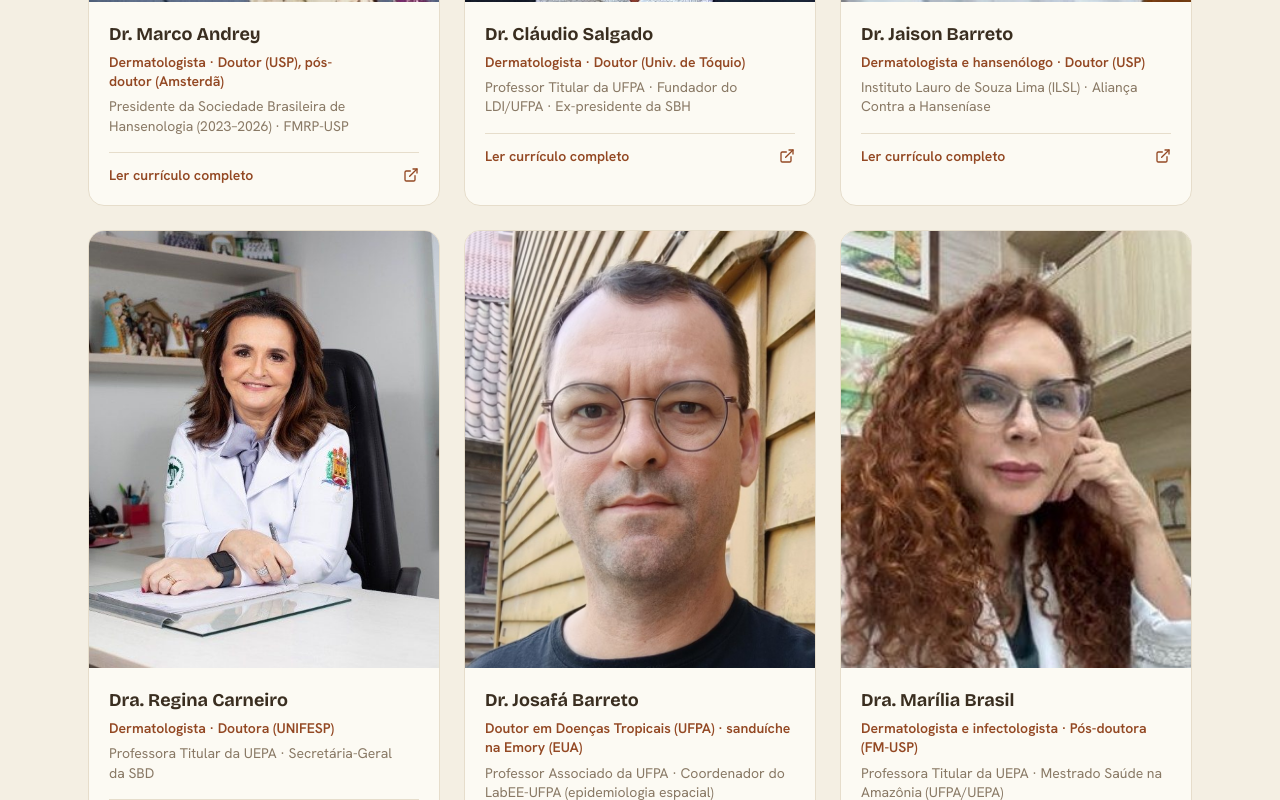
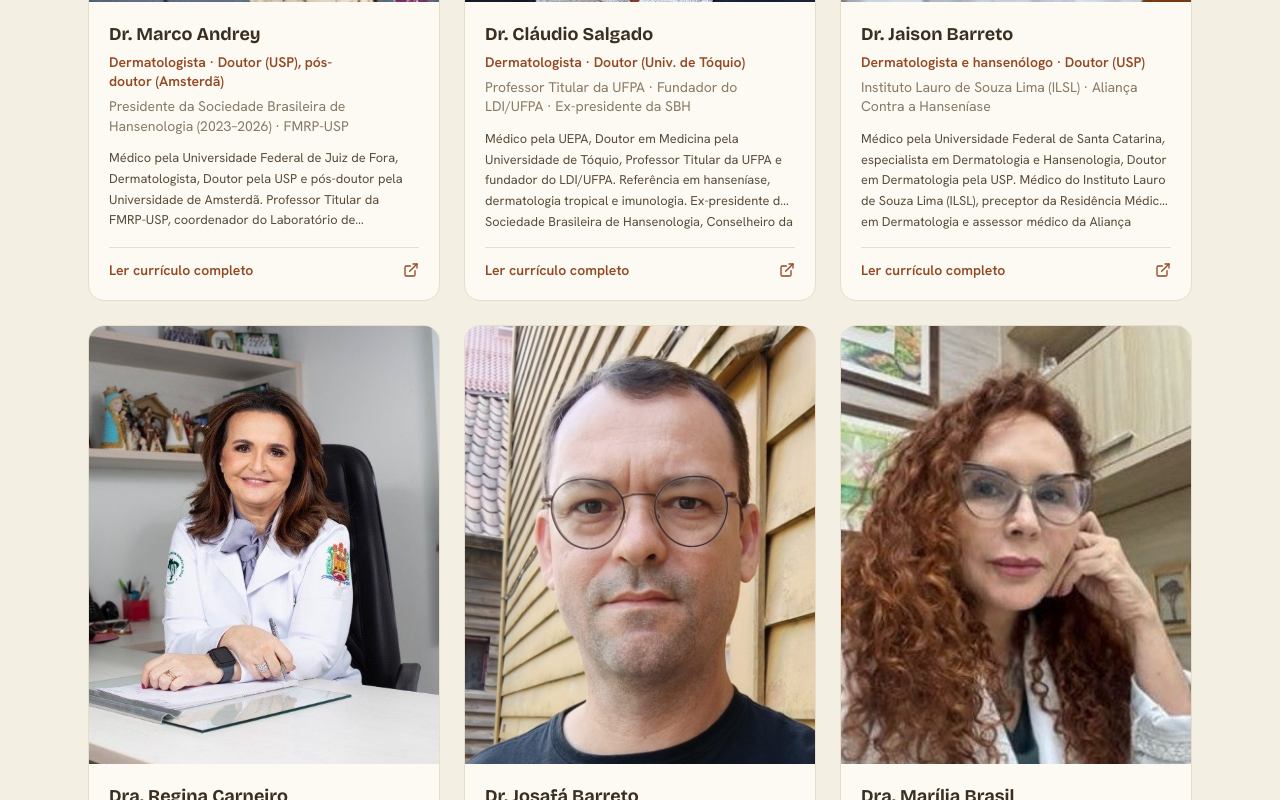
Before and after one commit to congressoamazonicodehanseniase/uepa-congresso, a Next.js app: page /congresso in a window 1280 px wide. Shown: the part 1880-2680 px from the top of the page. Built offline with nearby package versions, Linux system fonts and the light colour scheme.

Commit message:
Show CV preview on speaker cards

```diff
--- a/app/components/PalestrantesConvidados.tsx
+++ b/app/components/PalestrantesConvidados.tsx
@@ -151,7 +151,10 @@ export default function PalestrantesConvidados() {
                     {p.nome}
                   </h3>
                   <p className="text-brand-strong text-sm font-semibold mt-1.5 leading-snug">{p.titulo}</p>
-                  <p className="text-muted text-sm mt-1.5 leading-snug line-clamp-2">{p.instituicao}</p>
+                  <p className="text-muted text-sm mt-1.5 leading-snug">{p.instituicao}</p>
+                  <p className="text-ink-soft text-[0.8rem] mt-3 leading-relaxed line-clamp-4 flex-1">
+                    {p.curriculo}
+                  </p>
 
                   <div className="mt-4 pt-3 border-t border-line text-sm text-brand-strong font-semibold flex items-center justify-between">
                     Ler currículo completo
```
